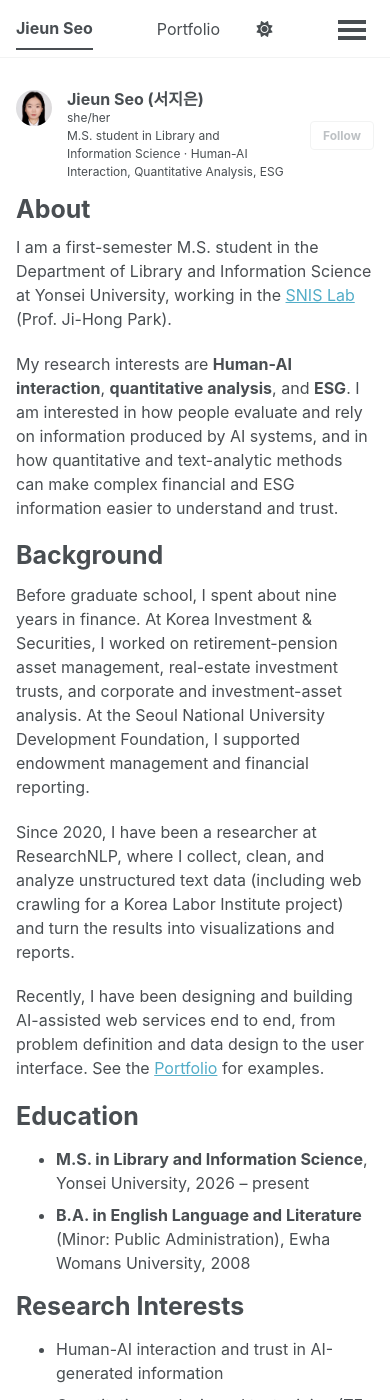
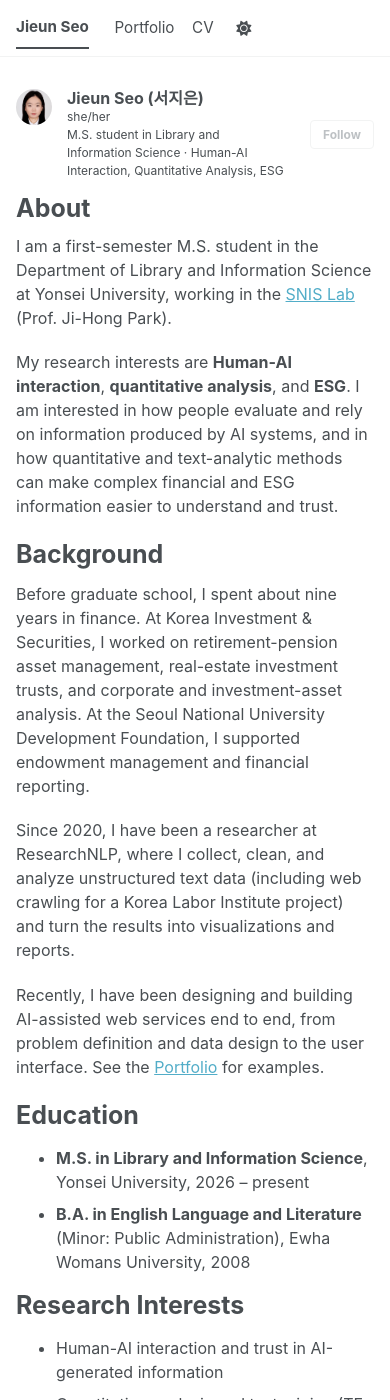
Before and after one commit to jeseo-lab/jeseo-lab.github.io, a Jekyll site: the page built from _pages/about.md, in a window 390 px wide and 1400 px high. Built offline with Jekyll 4.4.1, drawn with Linux system fonts in a browser that asks for light colours; a script bundle is joined from its source files by our own code; a style sheet for code colours, icons or effects is not loaded.

Commit message:
Keep all header links visible on phones
Co-Authored-By: Claude Opus 5.5 <noreply@anthropic.com>
Claude-Session: https://claude.ai/code/session_01Xz6g3naNP6PK7wtFLW5wtR

```diff
--- a/assets/css/main.scss
+++ b/assets/css/main.scss
@@ -36,3 +36,22 @@
     "layout/archive",
     "layout/sidebar"
 ;
+/* Keep all header links visible on phones (instead of moving them into the ☰ menu) */
+@media (max-width: 600px) {
+  .masthead__menu-item--lg {
+    padding-right: 0.5em;
+  }
+  .greedy-nav a {
+    margin: 0 0.55rem;
+    font-size: 0.95em;
+  }
+}
+@media (max-width: 380px) {
+  .masthead__menu-item--lg {
+    padding-right: 0.25em;
+  }
+  .greedy-nav a {
+    margin: 0 0.4rem;
+    font-size: 0.9em;
+  }
+}
```
